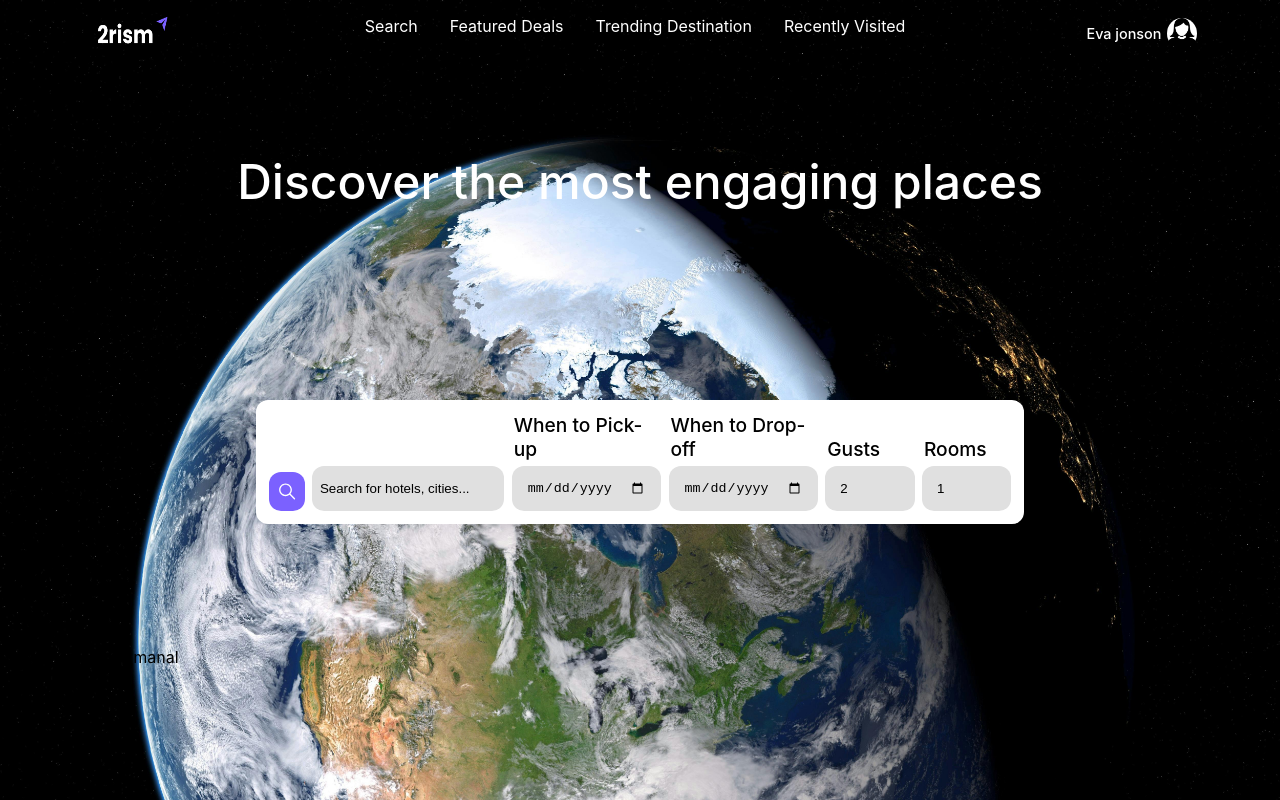
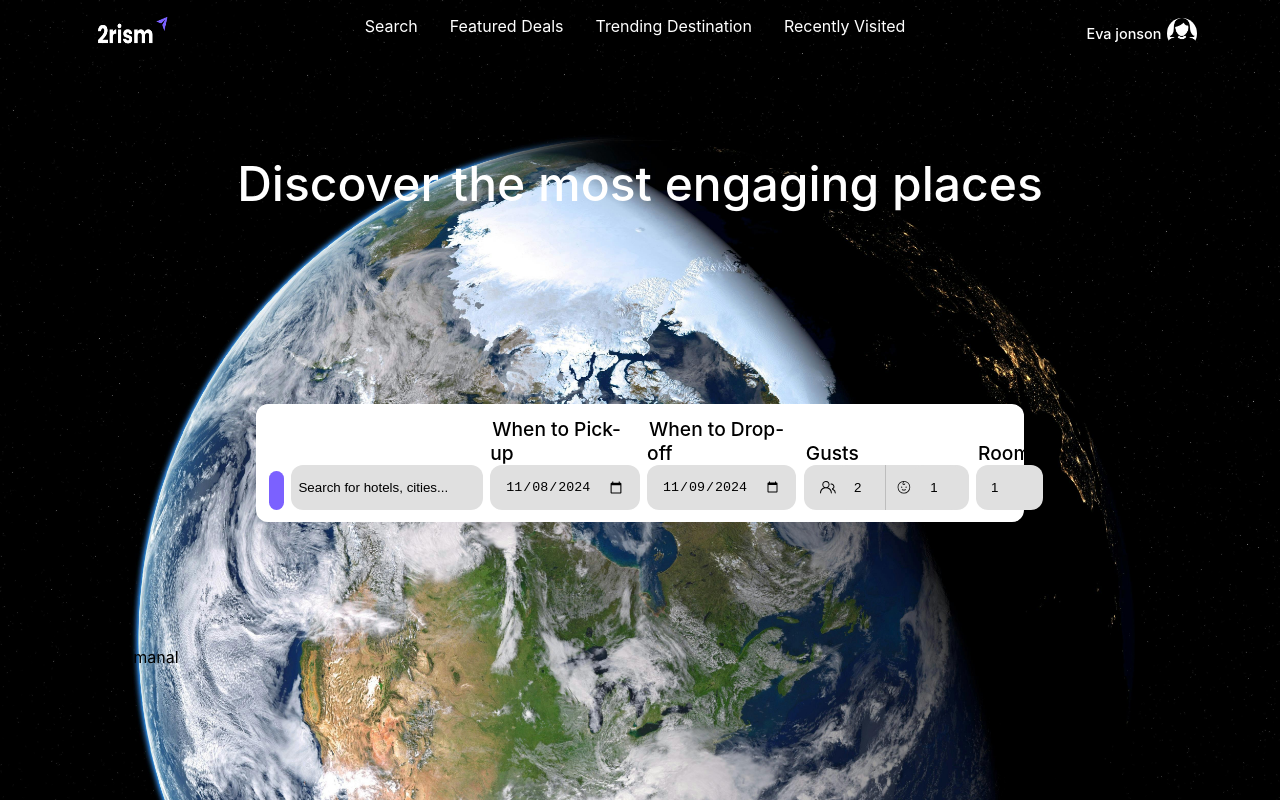
Before and after one commit to manalBatta/FTS-Travel-and-Accommodation-Booking-Platform, a React (Create React App) app: page / in a window 1280 px wide. Built offline with nearby package versions, Linux system fonts and the light colour scheme.

Commit message:
create SearchBar component

```diff
--- a/src/components/HomePage/HomePage.css
+++ b/src/components/HomePage/HomePage.css
@@ -6,70 +6,4 @@
   background-image: url("/public/homeCover.jpg");
   /* To Solve:backgound image size is too big loading is taking time */
   background-size: cover;
-
-  .search-container {
-    height: 70vh;
-    display: flex;
-    flex-direction: column;
-    justify-content: space-around;
-    align-items: center;
-
-    h1 {
-      color: white;
-      text-align: center;
-      font-size: 3rem;
-      font-weight: 500;
-    }
-    .search-bar {
-      display: flex;
-      justify-content: space-around;
-      align-items: flex-end;
-      gap: 1%;
-      box-sizing: border-box;
-      width: 60%;
-      margin: 50px auto;
-      height: fit-content;
-      border-radius: 12px;
-      padding: 5px 20px;
-      background-color: rgb(255, 255, 255);
-      padding: 1%;
-      .search-icon {
-        color: white;
-        background-color: var(--Primary);
-        padding: 1%;
-        border-radius: 12px;
-        font-size: 1.5rem;
-      }
-      .search-input {
-        height: 45px;
-        box-sizing: border-box;
-        padding: 1%;
-        flex-grow: 1;
-        background-color: var(--Secondary);
-        border: none;
-        border-radius: 12px;
-        color: var(--Text);
-      }
-      .search-input::placeholder {
-        color: var(--Text);
-      }
-      .search-input:focus {
-        outline: none;
-      }
-      .search-details {
-        h2 {
-          box-sizing: border-box;
-          margin: 0 2px 5px 2px;
-          padding: 0;
-          font-size: 1.2rem;
-          font-weight: 500;
-        }
-        input {
-          margin: 0;
-          padding: 0 15px;
-          width: 100%;
-        }
-      }
-    }
-  }
 }
--- a/src/components/HomePage/HomePage.tsx
+++ b/src/components/HomePage/HomePage.tsx
@@ -1,38 +1,13 @@
 import "./HomePage.css";
 import Navbar from "./Navbar/Navbar";
-import { IoIosSearch } from "react-icons/io";
+import SearchBar from "./SearchBar/SearchBar";
+
 const HomePage = () => {
   return (
     <div className="home-page">
       <header className="header-container">
         <Navbar></Navbar>
-        <div className="search-container">
-          <h1>Discover the most engaging places</h1>
-          <section className="search-bar">
-            <IoIosSearch className="search-icon" />
-            <input
-              type="text"
-              placeholder="Search for hotels, cities..."
-              className="search-input"
-            />
-            <div className="search-details">
-              <h2>When to Pick-up </h2>
-              <input type="date" className="search-input" />
-            </div>
-            <div className="search-details">
-              <h2>When to Drop-off </h2>
-              <input type="date" className="search-input" />
-            </div>
-            <div className="search-details w-100">
-              <h2>Gusts </h2>
-              <input type="number" className="search-input" value={2} />
-            </div>
-            <div className="search-details w-100">
-              <h2>Rooms </h2>
-              <input type="number" className="search-input" value={1} />
-            </div>
-          </section>
-        </div>
+        <SearchBar></SearchBar>
       </header>
       <main>main content</main>
       <footer>footer copy write manal</footer>
--- /dev/null
+++ b/src/components/HomePage/SearchBar/SearchBar.css
@@ -0,0 +1,91 @@
+.search-container {
+  height: 70vh;
+  display: flex;
+  flex-direction: column;
+  justify-content: space-around;
+  align-items: center;
+
+  h1 {
+    color: white;
+    text-align: center;
+    font-size: 3rem;
+    font-weight: 500;
+  }
+  .search-bar {
+    display: flex;
+    justify-content: space-around;
+    align-items: flex-end;
+    gap: 1%;
+    box-sizing: border-box;
+    width: 60%;
+    margin: 50px auto;
+    height: fit-content;
+    border-radius: 12px;
+    padding: 5px 20px;
+    background-color: rgb(255, 255, 255);
+    padding: 1%;
+    .search-icon {
+      color: white;
+      background-color: var(--Primary);
+      padding: 1%;
+      border-radius: 12px;
+      font-size: 1.5rem;
+    }
+    .search-input {
+      height: 45px;
+      box-sizing: border-box;
+      padding: 1%;
+      flex-grow: 1;
+      background-color: var(--Secondary);
+      border: none;
+      border-radius: 12px;
+      color: var(--Text);
+    }
+    .search-input::placeholder {
+      color: var(--Text);
+    }
+    .search-input:focus {
+      outline: none;
+    }
+    .search-details {
+      h2 {
+        box-sizing: border-box;
+        margin: 0 2px 5px 2px;
+        padding: 0;
+        font-size: 1.2rem;
+        font-weight: 500;
+        display: inline;
+      }
+      input {
+        margin: 0;
+        padding: 0 15px;
+        width: 100%;
+        display: inline;
+      }
+    }
+    .gusts-details {
+      display: flex;
+      box-sizing: border-box;
+      background-color: var(--Secondary);
+      padding: 0 4%;
+      border-radius: 12px;
+      align-items: center;
+      justify-content: space-between;
+      width: 100%;
+      svg {
+        font-size: 1.4rem;
+        padding-left: 10px;
+      }
+      input {
+        text-align: center;
+        width: 50px;
+        padding: 10px;
+        padding-right: 1px;
+      }
+    }
+    .rooms-details {
+      width: fit-content;
+      max-width: 67px;
+    }
+  }
+}
--- /dev/null
+++ b/src/components/HomePage/SearchBar/SearchBar.jsx
@@ -0,0 +1,87 @@
+import { IoIosSearch } from "react-icons/io";
+import { GoPeople } from "react-icons/go";
+import { PiBabyLight } from "react-icons/pi";
+import "./SearchBar.css";
+import { useEffect, useRef } from "react";
+
+const SearchBar = () => {
+  // Get today's date in the format "YYYY-MM-DD"
+  const today = new Date().toISOString().split("T")[0];
+
+  // Get tomorrow's date by creating a new Date object and adding 1 day
+  const tomorrow = new Date();
+  tomorrow.setDate(tomorrow.getDate() + 1);
+  const tomorrowStr = tomorrow.toISOString().split("T")[0];
+
+  // Create refs to access the input elements
+  const pickUpRef = useRef(null);
+  const dropOffRef = useRef(null);
+  useEffect(() => {
+    if (pickUpRef.current) {
+      pickUpRef.current.value = today;
+    }
+    if (dropOffRef.current) {
+      dropOffRef.current.value = tomorrowStr;
+    }
+  }, []); // Empty dependency array since today and tomorrowStr won't change
+
+  return (
+    <div className="search-container">
+      <h1>Discover the most engaging places</h1>
+      <section className="search-bar">
+        <IoIosSearch className="search-icon" />
+        <input
+          type="text"
+          placeholder="Search for hotels, cities..."
+          className="search-input"
+        />
+        <div className="search-details">
+          <h2>When to Pick-up </h2>
+          <input type="date" className="search-input" ref={pickUpRef} />
+        </div>
+        <div className="search-details">
+          <h2>When to Drop-off </h2>
+          <input type="date" className="search-input" ref={dropOffRef} />
+        </div>
+        <div className="search-details">
+          <h2>Gusts </h2>
+          <div className="gusts-details">
+            <GoPeople />
+            <input
+              type="number"
+              className="search-input"
+              placeholder="2"
+              min={1}
+              max={100}
+              style={{
+                borderRight: "solid #BDBDBD 1px",
+                borderTopRightRadius: "0",
+                borderBottomRightRadius: "0",
+              }}
+            />
+            <PiBabyLight />
+            <input
+              type="number"
+              className="search-input"
+              placeholder="1"
+              min={1}
+              max={100}
+            />
+          </div>
+        </div>
+        <div className="search-details rooms-details">
+          <h2>Rooms </h2>
+          <input
+            type="number"
+            className="search-input"
+            placeholder="1"
+            min={1}
+            max={100}
+          />
+        </div>
+      </section>
+    </div>
+  );
+};
+
+export default SearchBar;
```
